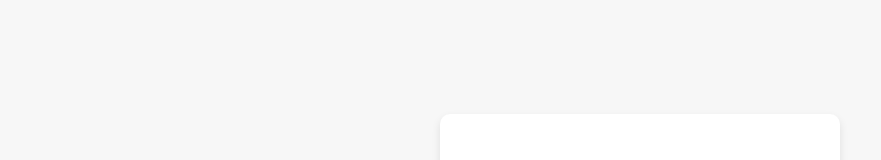
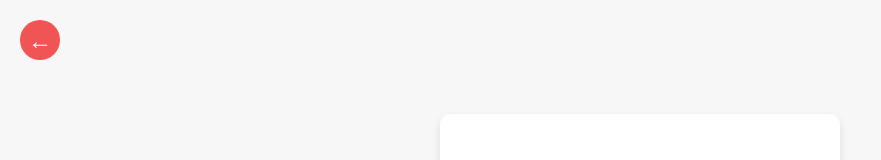
Before and after one commit to frypan05/SIH24, a Next.js app in the folder sih/: page /signup in a window 1280 px wide. Shown: the top 160 px of the page, without its empty margins (0-881 px from the left). Built offline with nearby package versions, Linux system fonts and the light colour scheme.

Commit message:
working sign up

```diff
--- a/sih/pages/api/auth/[...nextauth].js
+++ b/sih/pages/api/auth/[...nextauth].js
@@ -15,5 +15,6 @@ export default NextAuth({
   ],
   pages: {
     signIn: '/login', // Redirect to the login page for sign-in
+    newUser: '/progress',
   },
 });
--- a/sih/pages/login.js
+++ b/sih/pages/login.js
@@ -1,27 +1,84 @@
-import { getProviders, signIn } from "next-auth/react";
+// pages/login.js
+import { useState } from "react";
+import { signIn } from "next-auth/react";
+import styles from "../styles/signup.module.css";
+import { useRouter } from "next/router";  // Import useRouter from Next.js
 
-const Login = ({ providers }) => {
+const Login = () => {
+  const [email, setEmail] = useState("");
+  const [password, setPassword] = useState("");
+  const router = useRouter();  // Initialize router
+
+  const handleSubmit = async (event) => {
+    event.preventDefault();
+
+    // Example: Authenticate user (this would need to be implemented in your backend)
+    console.log("Logging in with email and password", email, password);
+  };
+
   return (
-    <div style={{ minHeight: "100vh", display: "flex", justifyContent: "center", alignItems: "center" }}>
-      <div style={{ textAlign: "center" }}>
-        <h1>Login to Your Account</h1>
-        {Object.values(providers).map((provider) => (
-          <div key={provider.name} style={{ margin: "20px 0" }}>
-            <button onClick={() => signIn(provider.id)} style={{ padding: "10px 20px", cursor: "pointer" }}>
-              Sign in with {provider.name}
-            </button>
+    <div className={styles.container}>
+      {/* Circular back button */}
+      <button className={styles.backButton} onClick={() => router.push("/signup")}>
+        &larr; {/* Unicode for a left arrow */}
+      </button>
+      <div className={styles.content}>
+        <h1 className={styles.logo}>Welcome Back</h1>
+        <p className={styles.subheading}>Log in to your account</p>
+
+        <form onSubmit={handleSubmit}>
+          <div className={styles.formGroup}>
+            <input
+              type="email"
+              id="email"
+              placeholder="Email"
+              value={email}
+              onChange={(e) => setEmail(e.target.value)}
+              required
+              className={styles.input}
+            />
           </div>
-        ))}
+          <div className={styles.formGroup}>
+            <input
+              type="password"
+              id="password"
+              placeholder="Password"
+              value={password}
+              onChange={(e) => setPassword(e.target.value)}
+              required
+              className={styles.input}
+            />
+          </div>
+          <button type="submit" className={styles.button}>
+            Log in
+          </button>
+        </form>
+
+        {/* Log in with GitHub */}
+        <button
+          onClick={() => signIn("github", { callbackUrl: "/progress" })}
+          className={styles.button}
+          style={{ backgroundColor: "#333", marginTop: "20px" }}
+        >
+          Log in with GitHub
+        </button>
+
+        {/* Log in with Google */}
+        <button
+          onClick={() => signIn("google", { callbackUrl: "/progress" })}
+          className={styles.button}
+          style={{ backgroundColor: "#DB4437", marginTop: "10px" }}
+        >
+          Log in with Google
+        </button>
+
+        <p className={styles.loginPrompt}>Don't have an account?</p>
+        <a href="/signup" className={styles.loginLink}>
+          Sign up
+        </a>
       </div>
     </div>
   );
 };
 
-export async function getServerSideProps() {
-  const providers = await getProviders();
-  return {
-    props: { providers },
-  };
-}
-
 export default Login;
--- a/sih/pages/signup.js
+++ b/sih/pages/signup.js
@@ -1,11 +1,13 @@
 // pages/signup.js
 import { useState } from "react";
 import styles from "../styles/signup.module.css";
+import { useRouter } from "next/router";  // Import useRouter from Next.js
 
 const Signup = () => {
   const [email, setEmail] = useState("");
   const [password, setPassword] = useState("");
   const [confirmPassword, setConfirmPassword] = useState("");
+  const router = useRouter();  // Initialize router
 
   const handleSubmit = async (event) => {
     event.preventDefault();
@@ -32,6 +34,10 @@ const Signup = () => {
 
   return (
     <div className={styles.container}>
+      {/* Circular back button */}
+      <button className={styles.backButton} onClick={() => router.push("/")}>
+        &larr; {/* Unicode for a left arrow */}
+      </button>
       <div className={styles.content}>
         <h1 className={styles.logo}>Get in</h1>
         <p className={styles.subheading}>Create Account</p>
--- a/sih/styles/signup.module.css
+++ b/sih/styles/signup.module.css
@@ -1,11 +1,34 @@
 /* styles/signup.module.css */
 
 .container {
+  position: relative; /* Make the container relative to position the back button */
   display: flex;
   justify-content: center;
   align-items: center;
   min-height: 100vh;
   background-color: #f7f7f7;
+}
+
+.backButton {
+  position: absolute; /* Position the button */
+  top: 20px; /* Top margin */
+  left: 20px; /* Left margin */
+  width: 40px; /* Button size */
+  height: 40px;
+  border-radius: 50%; /* Make it circular */
+  background-color: #f05454; /* Background color */
+  color: white; /* Text color */
+  border: none; /* No border */
+  font-size: 24px; /* Font size for the arrow */
+  cursor: pointer; /* Pointer cursor on hover */
+  display: flex; /* Center the content */
+  justify-content: center;
+  align-items: center;
+  transition: background-color 0.3s ease; /* Smooth hover transition */
+}
+
+.backButton:hover {
+  background-color: #d94343; /* Hover effect */
 }
 
 .content {
@@ -42,6 +65,8 @@
   border: 1px solid #ddd;
   border-radius: 5px;
   font-size: 16px;
+  color: #333; /* Ensure input text is visible */
+  background-color: #fff; /* Ensure input background is white */
 }
 
 .button {
```
Lines whose indentation alone changed are shown as unchanged.
